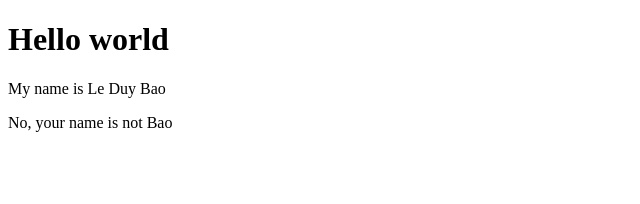
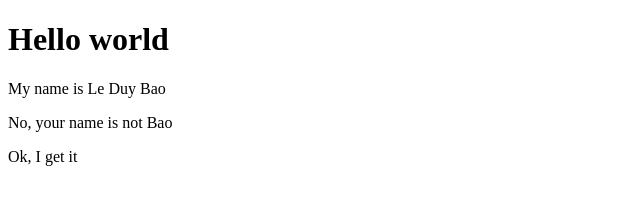
Before and after one commit to leduybao1410/duybao1410-demo, a plain HTML site: page index.html in a window 1280 px wide. Shown: the full height of the page, 0-640 px from the left. Drawn offline with Linux system fonts and the light colour scheme.

Commit message:
Add p get it

```diff
--- a/index.html
+++ b/index.html
@@ -10,5 +10,6 @@
     <h1>Hello world</h1>
     <p>My name is Le Duy Bao</p>
     <p>No, your name is not Bao</p>
+    <p>Ok, I get it</p>
 </body>
 </html>
```
